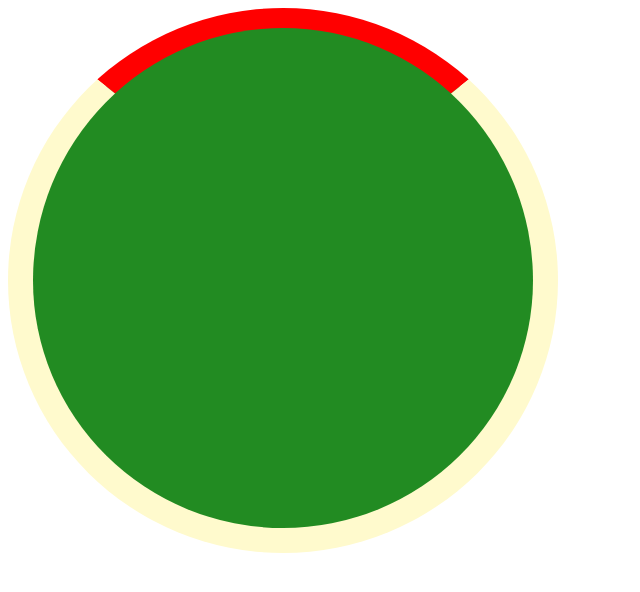
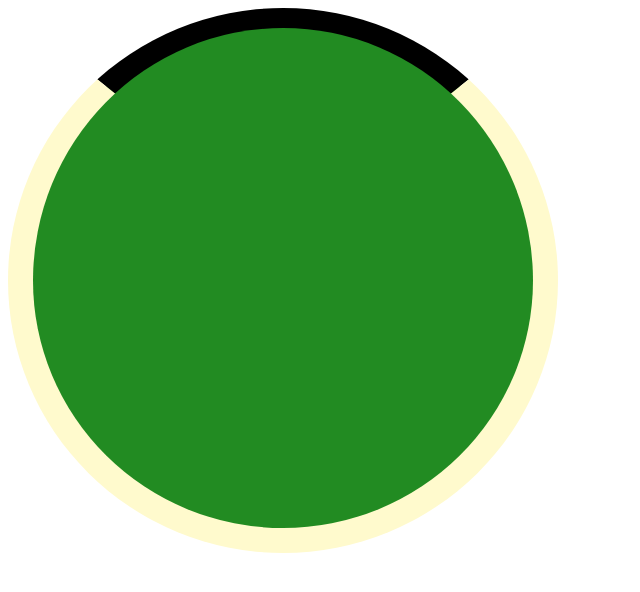
Before and after one commit to dileep2705/circle, a plain HTML site: page index.html in a window 1280 px wide. Shown: the whole page, without its empty margins (0-640 px from the left). Drawn offline with Linux system fonts and the light colour scheme.

Commit message:
Update index.html

```diff
--- a/index.html
+++ b/index.html
@@ -8,7 +8,7 @@
 			width: 500px;
 			border-radius: 50%;
 			border: 25px solid #FFFACD;
-			border-top: 20px solid #FF0000;
+			border-top: 20px solid #000000;
 			animation: ani 2.5s linear infinite;
 			}
 	@keyframes ani{
```
